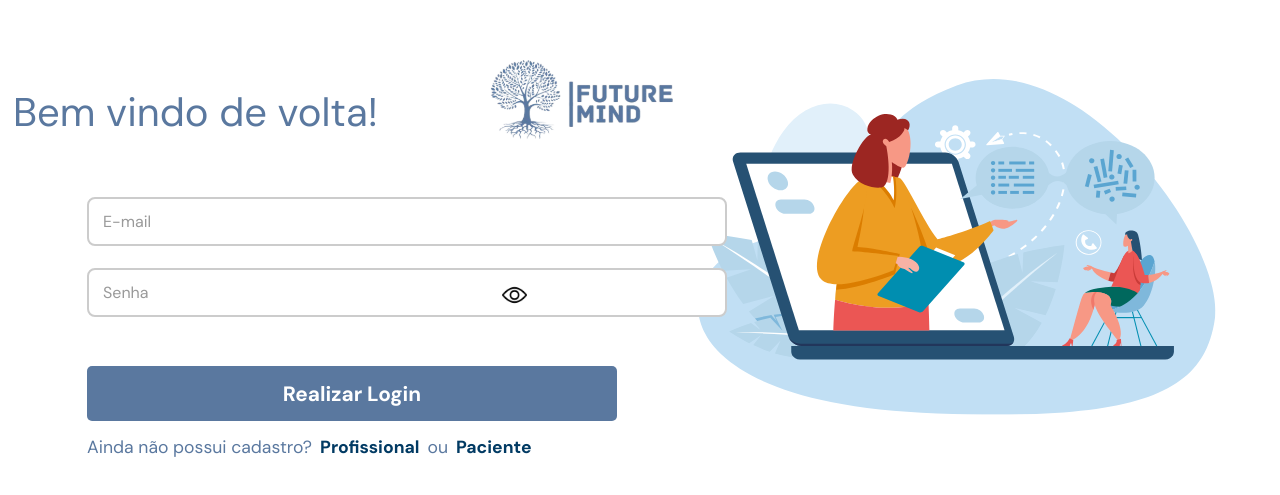
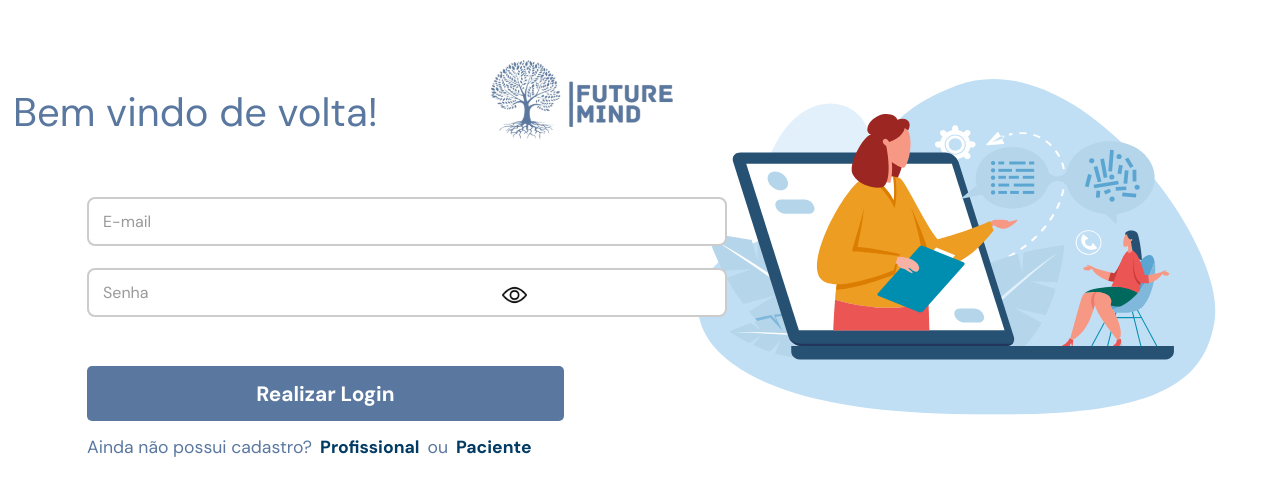
Before and after one commit to BrendaMaganeli/FutureMind-2.0, a React (Vite) app in the folder front/: page /Login in a window 1280 px wide. Shown: the part 153-648 px from the top of the page. Built offline with nearby package versions, Linux system fonts and the light colour scheme.

Commit message:
mundaça botao do login

```diff
--- a/front/src/pages/CSS/Cadastros.css
+++ b/front/src/pages/CSS/Cadastros.css
@@ -216,8 +216,13 @@
   gap: 12px;
 }
 
+.container_button_login{
+
+  display: flex;
+  width: 100%;
+}
 .botao-login {
-  width: 100%;
+  width: 90%;
   max-width: 700px;
   padding: 14px;
   background-color: #5a789f;
@@ -273,21 +278,6 @@
   border: 2px solid #5a789f;
 }
 
-<<<<<<< HEAD
-=======
-/* Ícone de check */
-.styles-check:checked::after {
-  content: "✔";
-  font-size: 14px;
-  color: white;
-  position: absolute;
-  top: 50%;
-  left: 50%;
-  transform: translate(-50%, -50%);
-  font-weight: bold;
-}
-
->>>>>>> 838539c4b6e0b27ad7d2975670a433f781c5b3fa
 /* Texto e link */
 .termos-styles {
   color: #5a789f;
--- a/front/src/pages/Login.jsx
+++ b/front/src/pages/Login.jsx
@@ -122,9 +122,12 @@ function login() {
             />
           </div>
         </div>
-        <button className="botao-login" onClick={handleCadastro}>
-          Realizar Login
-        </button>
+        <div className="container_button_login">
+          <button className="botao-login" onClick={handleCadastro}>
+             Realizar Login
+          </button>
+        </div>
+
         <p className="login-texto">
           Ainda não possui cadastro?
           <a
```
